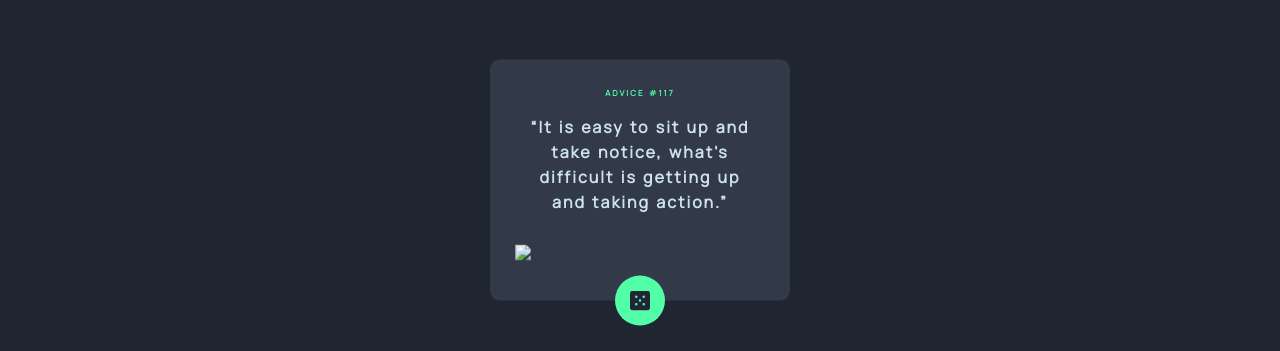
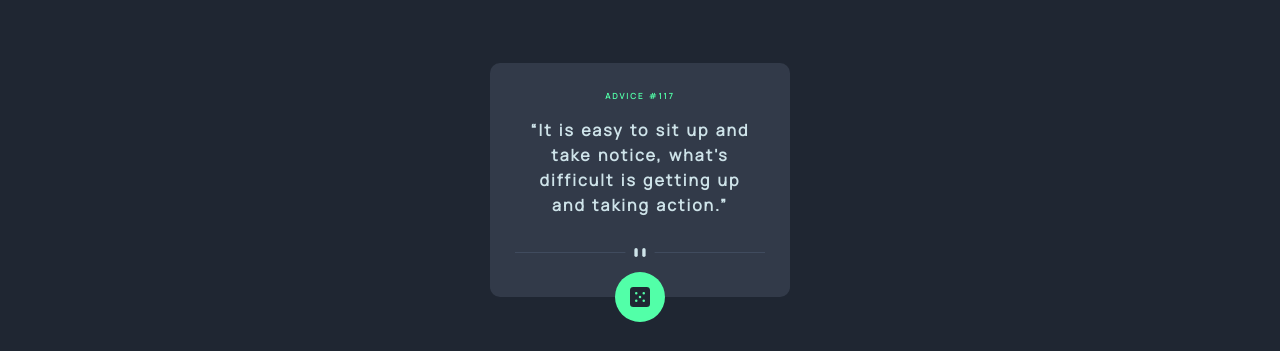
Before and after one commit to iAmDiksha/Advice-Generator-App, a plain HTML site: page index.html in a window 1280 px wide. Shown: the part 220-571 px from the top of the page. Drawn offline with Linux system fonts and the light colour scheme.

Commit message:
Update index.html

```diff
--- a/index.html
+++ b/index.html
@@ -4,7 +4,7 @@
   <meta charset="UTF-8">
   <meta name="viewport" content="width=device-width, initial-scale=1.0"> <!-- displays site properly based on user's device -->
 
-  <link rel="icon" type="image/png" sizes="32x32" href="./images/favicon-32x32.png">
+  <link rel="icon" type="png" sizes="32x32" href="favicon-32x32.png">
 
   <title>Frontend Mentor | Advice generator app</title>
 
@@ -15,7 +15,7 @@
     <div class="card">
       <p class="advice_id">ADVICE #117</p>
       <p class="advice"><q>It is easy to sit up and take notice, what's difficult is getting up and taking action.</q></p>
-      <img src="images/pattern-divider-desktop.svg" class="divider">
+      <img src="pattern-divider-desktop.svg" class="divider">
       <div class="circle">
         <img src="icon-dice.svg" class="icon_dice">
       </div>
```
